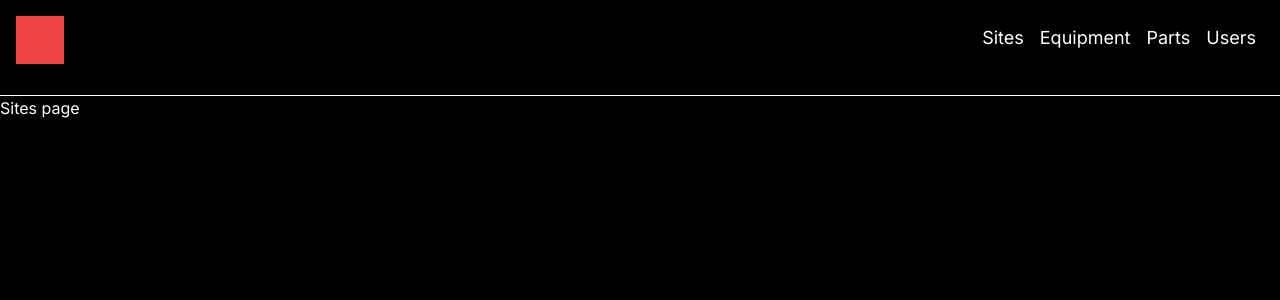
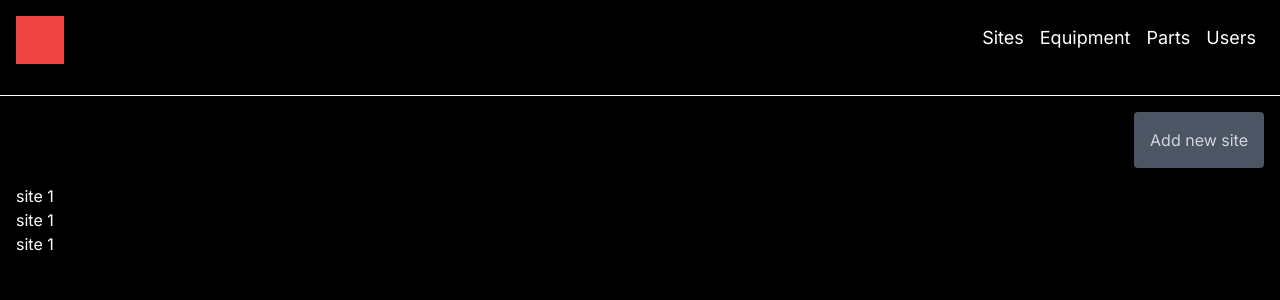
Before and after one commit to run-after/equipment-tracker, a Next.js app: page /sites in a window 1280 px wide. Shown: the top 300 px of the page. Built offline with nearby package versions, Linux system fonts and the light colour scheme; no server answers.

Commit message:
Add boilerplate using modal

```diff
--- a/app/sites/page.tsx
+++ b/app/sites/page.tsx
@@ -1,3 +1,28 @@
+"use client";
+
+import { useState } from "react";
+
+import CreateSiteModal from "./CreateSiteModal";
+
 export default function Sites() {
-  return <main>Sites page</main>;
+  const [showModal, setShowModal] = useState(false);
+
+  return (
+    <main className="flex flex-col gap-4 p-4">
+      <button
+        onClick={() => setShowModal(true)}
+        className="rounded p-4 bg-gray-600 text-gray-300 self-end"
+      >
+        Add new site
+      </button>
+      <div>
+        <ul>
+          <li>site 1</li>
+          <li>site 1</li>
+          <li>site 1</li>
+        </ul>
+      </div>
+      {showModal && <CreateSiteModal onClose={() => setShowModal(false)} />}
+    </main>
+  );
 }
```
